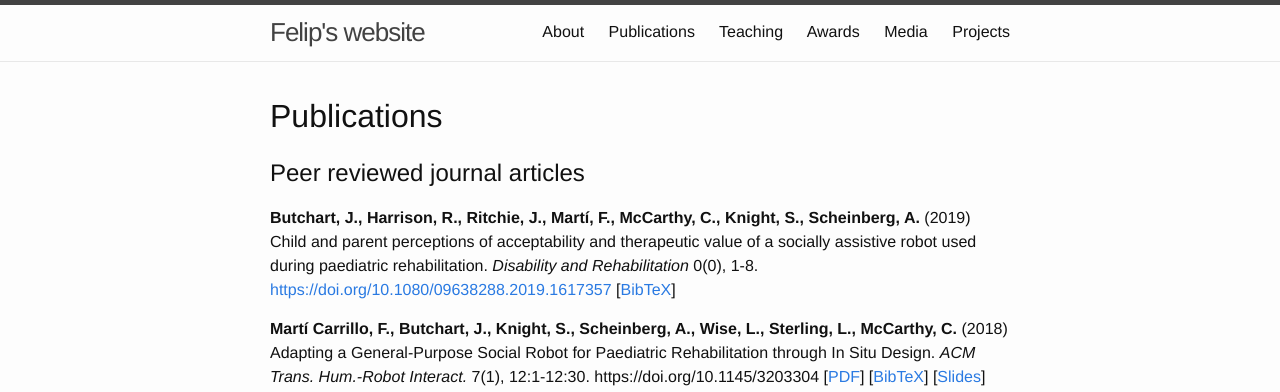
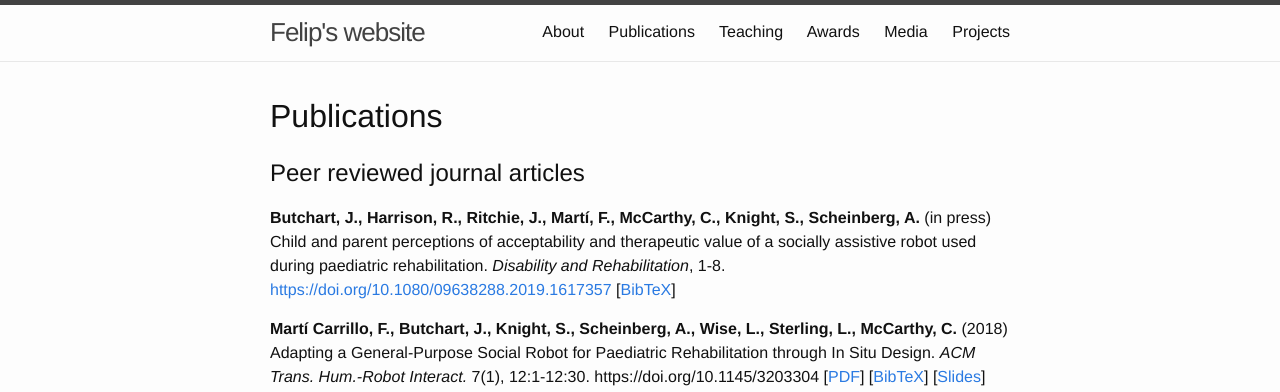
Before and after one commit to FelipMarti/felipmarti.github.io, a Jekyll site: the page built from pub.html, in a window 1280 px wide. Shown: the top 392 px of the page. Built offline with Jekyll 4.4.1, drawn with Linux system fonts in a browser that asks for light colours.

Commit message:
Update teaching 2019-S2, and fix in press pub

```diff
--- a/pub.html
+++ b/pub.html
@@ -9,9 +9,9 @@ title: Publications
 			<h1>Publications</h1>
 
 			<h2>Peer reviewed journal articles</h2>
-            <p><strong>Butchart, J., Harrison, R., Ritchie, J., Martí, F., McCarthy, C., Knight, S., Scheinberg, A.</strong> (2019)
+            <p><strong>Butchart, J., Harrison, R., Ritchie, J., Martí, F., McCarthy, C., Knight, S., Scheinberg, A.</strong> (in press)
             Child and parent perceptions of acceptability and therapeutic value of a socially assistive robot used during paediatric rehabilitation.
-            <em>Disability and Rehabilitation</em> 0(0), 1-8.
+            <em>Disability and Rehabilitation</em><!-- 0(0) -->, 1-8.
             <a href="https://doi.org/10.1080/09638288.2019.1617357">https://doi.org/10.1080/09638288.2019.1617357</a>
             [<a href="pub/bib/butchart2019child_bib">BibTeX</a>]
 
--- a/teaching.html
+++ b/teaching.html
@@ -10,10 +10,10 @@ title: Teaching
             2016-S1, 2016-S2, 2017-S1, 2017-S2, 2018-S1, 2018-S2
 
             <p><strong>Computer Systems</strong> (<a href='http://www.swinburne.edu.au/study/courses/units/Computer-Systems-COS10004/international'>COS10004</a>)
-            2016-S2, 2017-S2, 2018-S2
+            2016-S2, 2017-S2, 2018-S2, 2019-S2
 
             <p><strong>Computer and Logic Essentials</strong> (<a href='https://www.swinburne.edu.au/study/courses/units/Computer-and-Logic-Essentials-COS10003/local'>COS10003</a>)
-            2018-S1, 2018-S2, 2019-S1*
+            2018-S1, 2018-S2, 2019-S1*, 2019-S2
 
             <p><em>*Co-Lecturer and Head Tutor</em>
 
```
